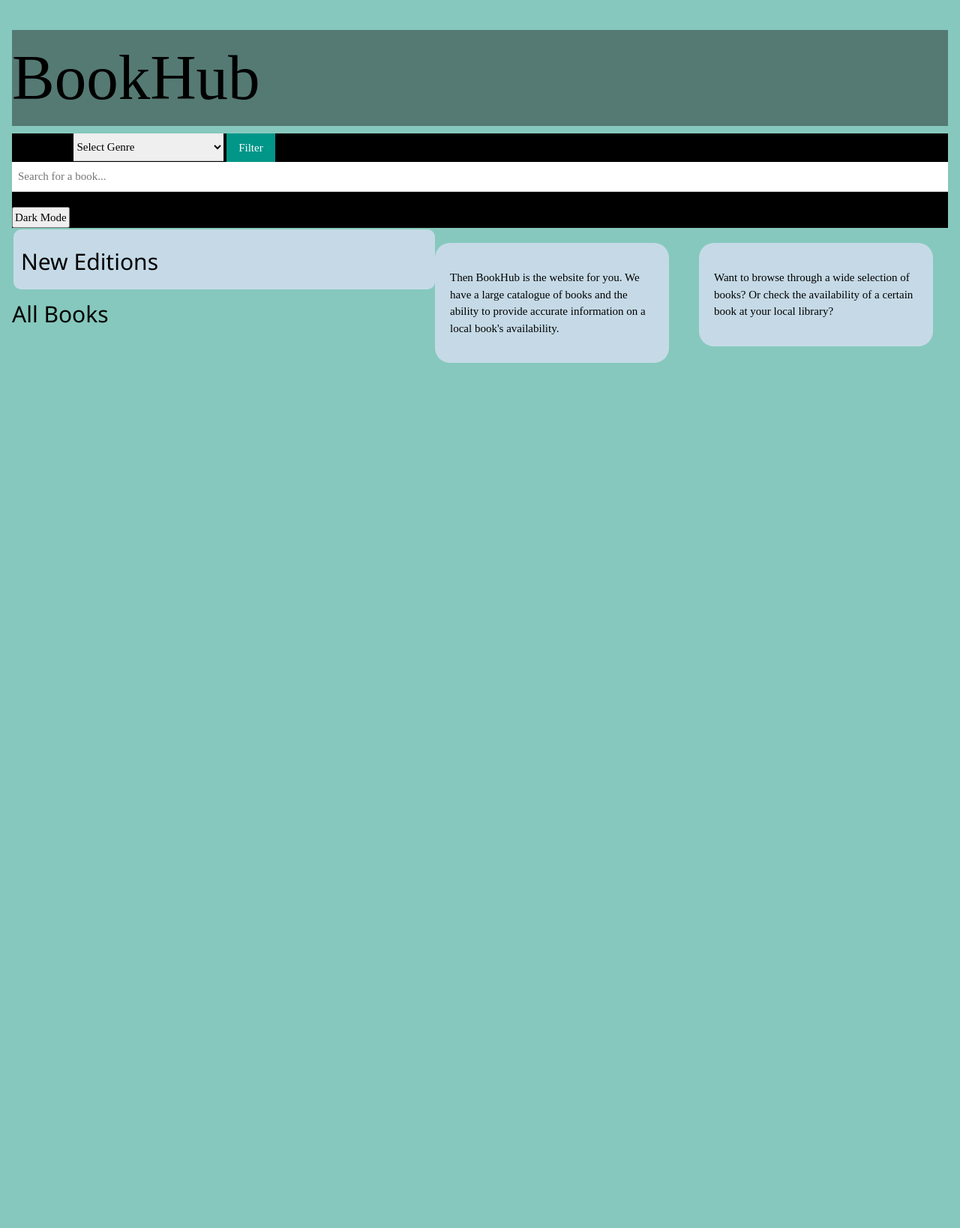
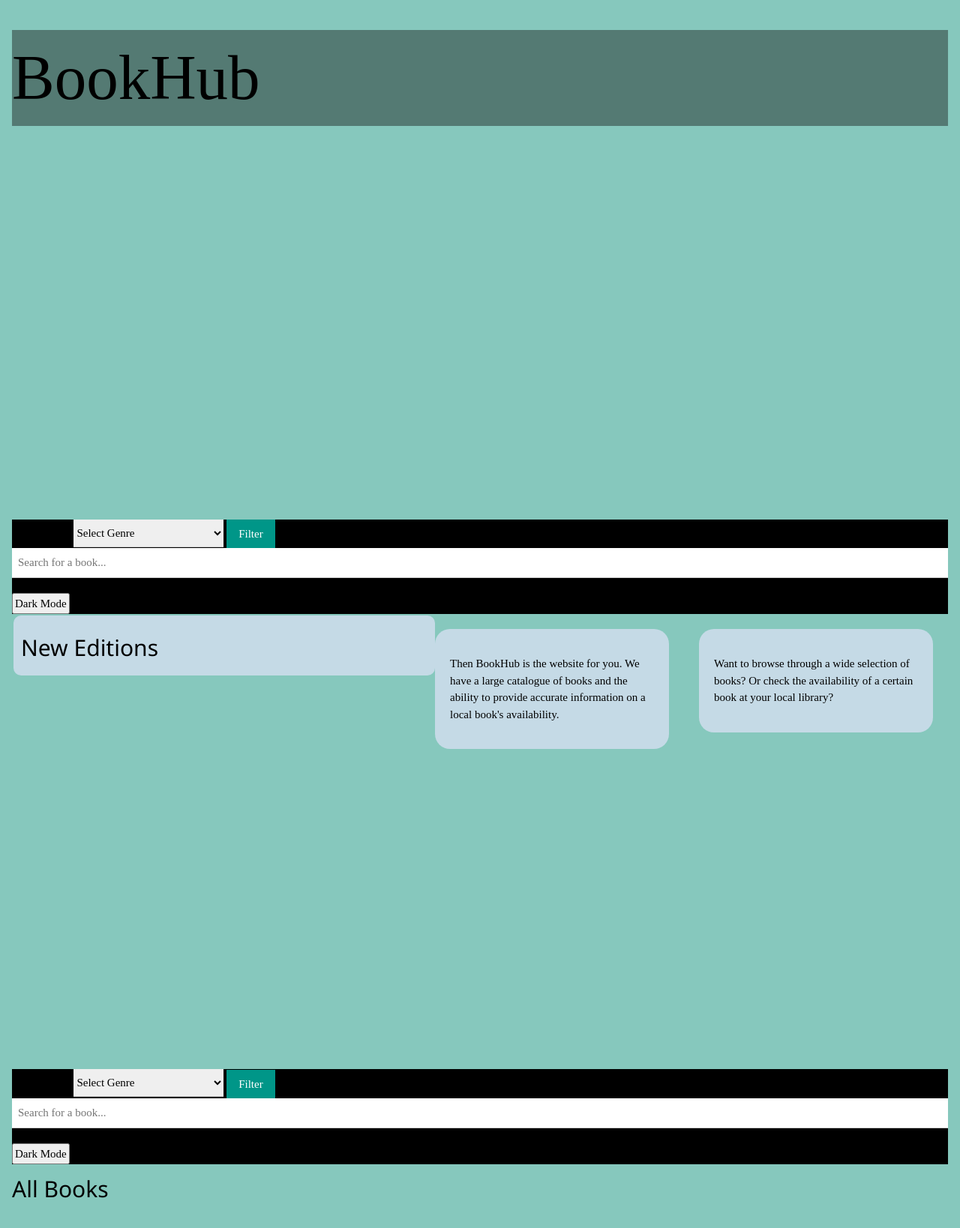
Before and after one commit to AcaciaMay/AssesmentBookHub, a Flask app: template templates/home.html in a window 1280 px wide. Shown: the whole page at 75% size. Before the commit the page ends 484 px from the top, so only its background shows below. Run offline with Flask 3, Linux system fonts and the light colour scheme; the template is opened without the code that fills it, so the values that code supplies are empty; data comes from the database, SQL or seed files in the repository.

Commit message:
home.html nav bar position test

```diff
--- a/static/style.css
+++ b/static/style.css
@@ -16,13 +16,6 @@ body {
     font-family: 'Alice', serif;
     color: #000000;
  }
-.w3-bar1{
- background-color: #000000;
-}
-
-.search-bar {
-margin-left: 10px;
-}
 
  .w3container2{
     background-color: #547a73;
@@ -75,6 +68,15 @@ margin-left: 10px;
     margin-bottom: 1px;
   }
 
+  .w3-bar1{
+ background-color: #000000;
+ margin-top: 525px;
+}
+
+.search-bar {
+margin-left: 10px;
+}
+
   .all-books-grid {
     display: flex;
     flex-wrap: wrap;
--- a/templates/home.html
+++ b/templates/home.html
@@ -30,6 +30,83 @@
 </div>
 {% endif %}
 
+<body>
+   <nav class="w3-bar1">
+  <a href="/" class="w3-bar-item w3-button">Home</a>
+  <form method="GET" action="/" style="display:inline-block; margin-left: 10px;">
+    <select name="genre" class="w3-select w3-bar-item" style="width: 200px; display: inline-block;">
+      <option value="">Select Genre</option>
+      {% for genre in genres %}
+        <option value="{{ genre['Genre'] }}" {% if genre['Genre'] == selected_genre %}selected{% endif %}>
+          {{ genre['Genre'] }}
+        </option>
+      {% endfor %}
+    </select>
+    <button type="submit" class="w3-button w3-bar-item w3-teal" style="display: inline-block;">Filter</button>
+  </form>
+<form method="GET" action="{{ url_for('search') }}" class="w3-bar-item">
+            <input class="w3-input w3-bar-item" type="text"  name="q" placeholder="Search for a book..." required>
+        </form>
+    <!DOCTYPE html>
+<html lang="en">
+
+<head>
+    <meta charset="UTF-8">
+    <title>Toggle Light/Dark Mode</title>
+    <style>
+
+        .light-mode {
+            background-color: #86c8bd;
+            color: black;
+        }
+
+
+        .dark-mode {
+            background-color: #851b47;
+            color: #000000;
+
+        }
+
+
+
+
+        .toggle-btn {
+            margin-top: 20px;
+            padding: 1px 2px;
+        }
+
+    </style>
+</head>
+<body class="light-mode">
+    <button class="toggle-btn" onclick="toggleMode()">Dark Mode</button>
+
+    <script>
+        let isDark = false;
+
+        function toggleMode() {
+            const body = document.body;
+            const button = document.querySelector('.toggle-btn');
+            isDark = !isDark;
+
+            if (isDark) {
+                body.classList.remove('light-mode');
+                body.classList.add('dark-mode');
+                button.textContent = "Light Mode";
+            } else {
+                body.classList.remove('dark-mode');
+                body.classList.add('light-mode');
+                button.textContent = "Dark Mode";
+            }
+        }
+    </script>
+</body>
+</html>
+
+</nav>
+
+</body>
+</html>
+
 
 <div class="all-books-section">
   <h2>All Books{% if selected_genre %} – {{ selected_genre }}{% endif %}</h2>
```
